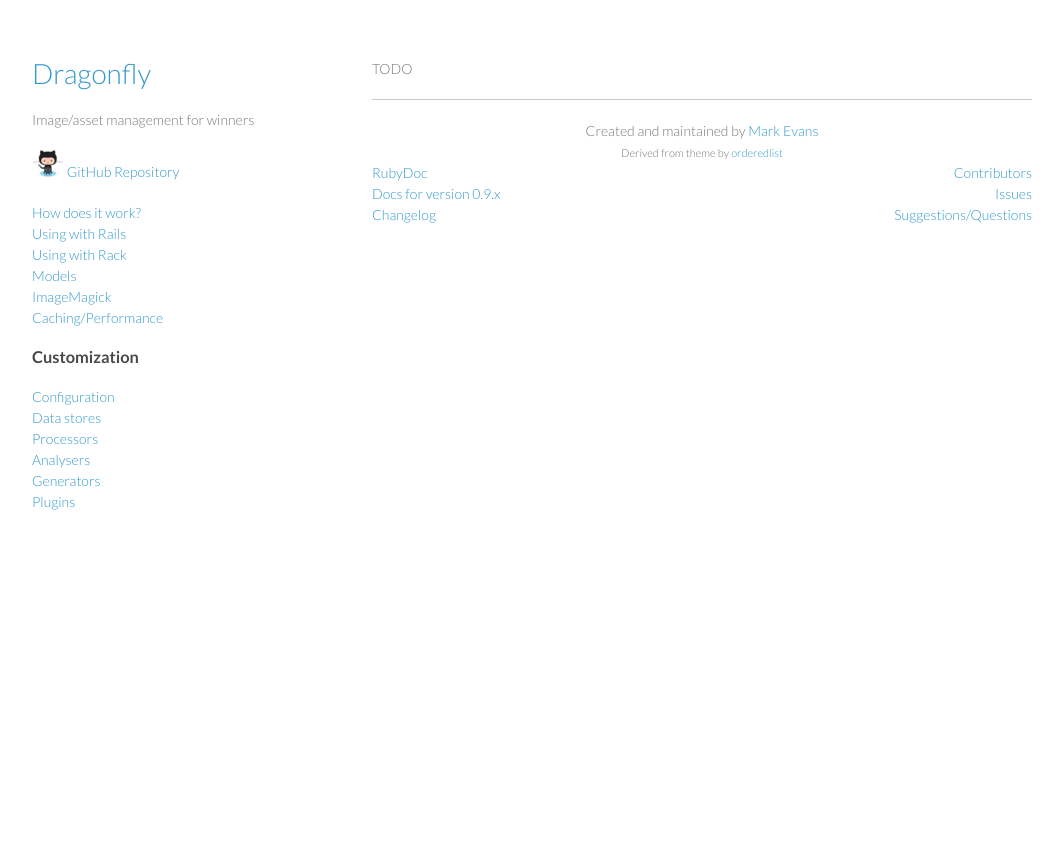
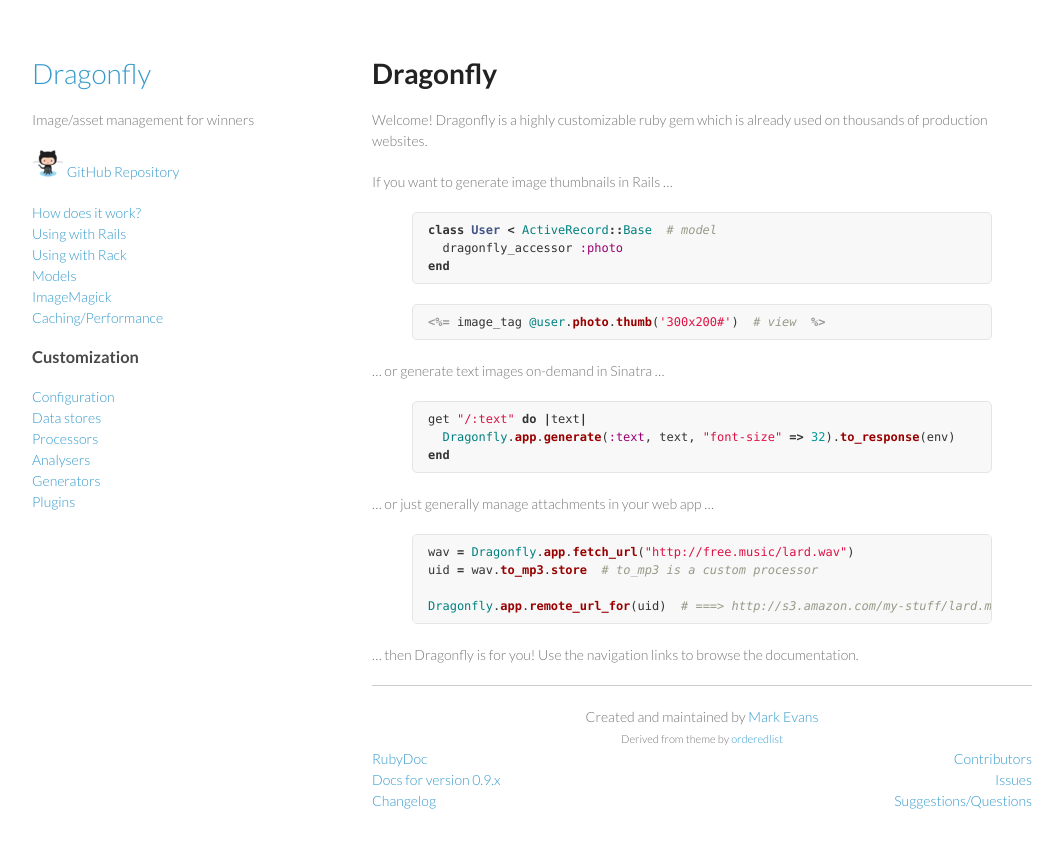
Before and after one commit to brendon/dragonfly-docs, a Jekyll site: the page built from index.md, in a window 1280 px wide. Shown: the top 848 px of the page, without its empty margins (108-1171 px from the left). Built offline with Jekyll 4.4.1, drawn with Linux system fonts in a browser that asks for light colours; Markdown is read by kramdown in place of the engine named in the settings.

Commit message:
index page

```diff
--- a/index.md
+++ b/index.md
@@ -3,4 +3,32 @@ layout: default
 title: Dragonfly
 ---
 
-TODO
+# Dragonfly
+Welcome! Dragonfly is a highly customizable ruby gem which is already used on thousands of production websites.
+
+If you want to generate image thumbnails in Rails ...
+{% highlight ruby %}
+class User < ActiveRecord::Base  # model
+  dragonfly_accessor :photo
+end
+{% endhighlight %}
+{% highlight erb %}
+<%= image_tag @user.photo.thumb('300x200#')  # view  %>
+{% endhighlight %}
+
+... or generate text images on-demand in Sinatra ...
+{% highlight ruby %}
+get "/:text" do |text|
+  Dragonfly.app.generate(:text, text, "font-size" => 32).to_response(env)
+end
+{% endhighlight %}
+
+... or just generally manage attachments in your web app ...
+{% highlight ruby %}
+wav = Dragonfly.app.fetch_url("http://free.music/lard.wav")
+uid = wav.to_mp3.store  # to_mp3 is a custom processor
+
+Dragonfly.app.remote_url_for(uid)  # ===> http://s3.amazon.com/my-stuff/lard.mp3
+{% endhighlight %}
+
+... then Dragonfly is for you! Use the navigation links to browse the documentation.
```
